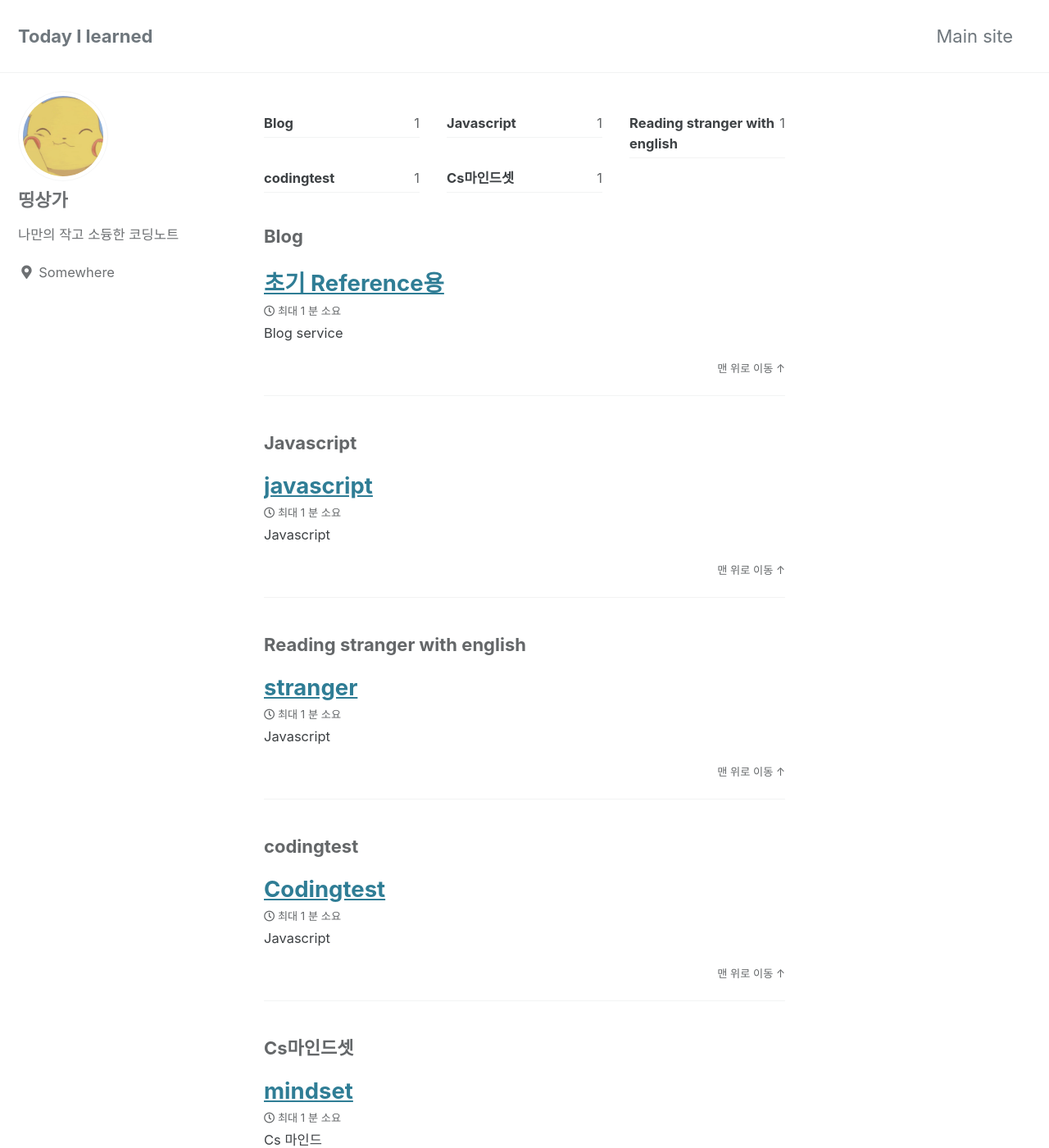
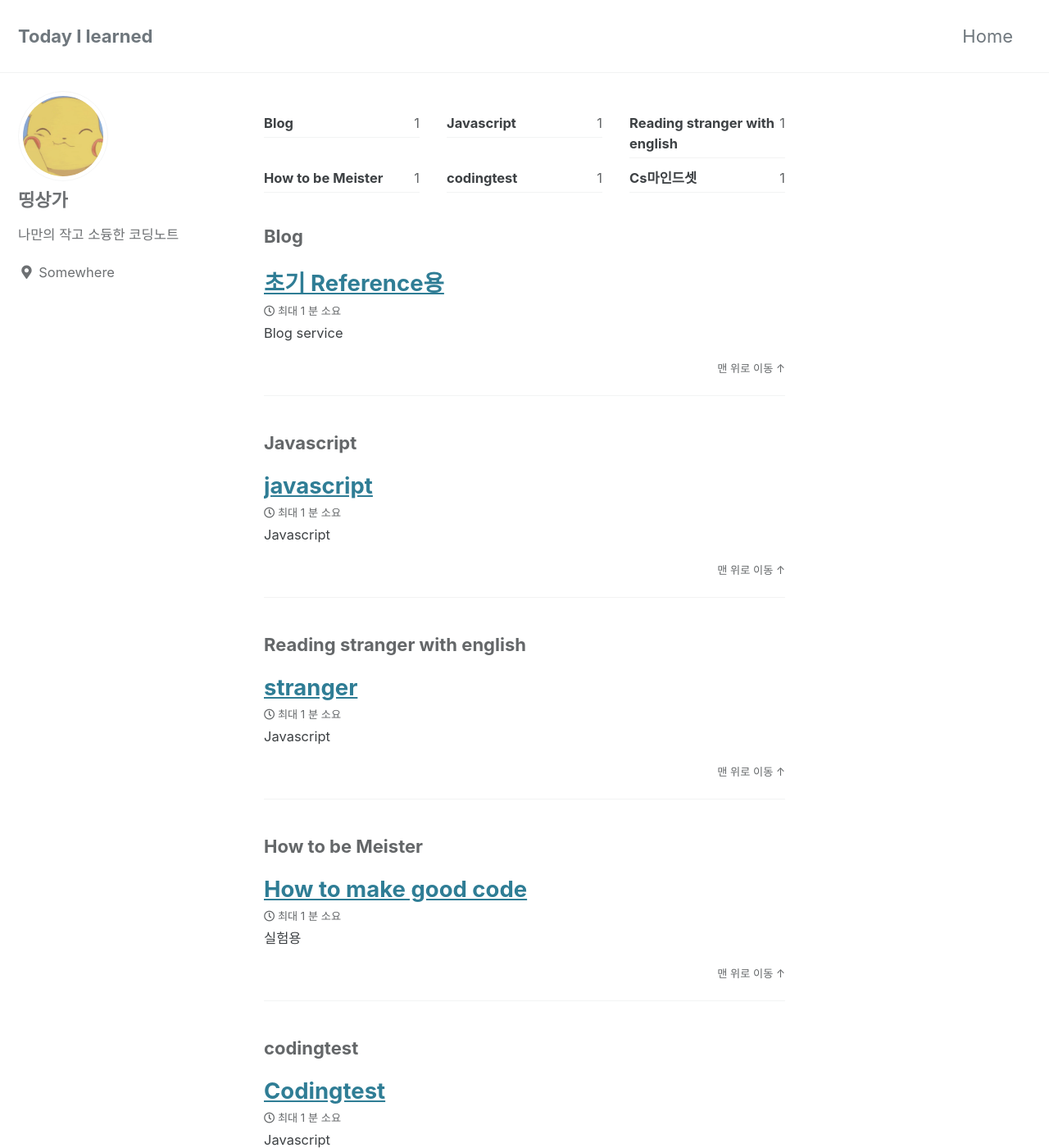
Before and after one commit to rlatjdgns7/rlatjdgns7.github.io, a Jekyll site: the page built from index.html, in a window 1280 px wide and 1400 px high. Shown: the whole window at 82% size. Built offline with Jekyll 4.4.1, drawn with Linux system fonts in a browser that asks for light colours; cached includes are drawn as plain includes; the list of posts is cut into pages by our own code; some of the changed lines change nothing that is shown.

Commit message:
headchange

```diff
--- a/_data/navigation.yml
+++ b/_data/navigation.yml
@@ -1,6 +1,6 @@
 # main links
 main:
-    - title: "Main site"
+    - title: "Home"
       url: https://rlatjdgns7.github.io
   # - title: "Sample Posts"
   #    url: /year-archive/
--- a/_posts/2021-08-14-goodcode.md
+++ b/_posts/2021-08-14-goodcode.md
@@ -0,0 +1,59 @@
+---
+title: "How to make good code"
+excerpt: "실험용"
+
+toc: true
+toc_sticky: true
+
+categories:
+   - How to be Meister
+tags:
+   - How to be Meister
+
+
+last_modified_at: 2021-08-14
+---
+
+# 1.좋은 코드
+
+## 좋은코드란?
+* 읽기 쉽게 작성된 코드
+* 중복이 없는 코드
+* 재사용이 용이한 코드
+</br>
+
+## 쓰이지 않는 코드
+쓰지는 않지만 불안해서 삭제하지 못하는 코드는 깨진 유리창 중 하나가 된다.
+> 이 불안감은 어디서 오는 것인가?
+
+1. 거리
+코드가 동작하는 곳과 코드가 정의 된 곳간의 물리적 거리가 멀면 파악하기 힘들어진다.
+
+2. 순수하지 않은 함수
+함수 외부의 어떤 값을 기반으로 동작하는 함수는 그 Side effect를 제어하기 어렵다.
+
+3. 응급처치를 한 코드
+중복으로 빼뒀지만 사용하는 곳에서 다른 로직을 추가해줘야 할때 Side effect가 두려워 함수에 입력을 추가하던가 옵션 값을 추가하여 내부서 억지로 처리할 떄 그 코드는 좋지 않은 코드가 될 확률이 높다.
+
+> 응급처치는 은행대출과도 같다 당장의 문제를 해결하는데 이 보다 좋은 해결책은 없다. 하지만 이는 언젠가는 반드시 갚아야만 하는 빚과 같다.
+
+
+# 2.좋지 않은 코드를 줄이기 위해서는 무엇을 해야만 하는가?
+
+## 추상화
+추출(extraction) : 특별한 기준 없이 끌어내는 것
+
+추상화(abstraction) : 어떤 대상의 중요한 요점들을 재해석하여 정리한 것이라고 해석할 수 있다.
+
+## 의존성을 드러내기 위한 추상화
+함수를 분리할 떄는 그 함수의 역할을 인지하고 하나의 역할만 하도록 정의해야 한다.
+
+즉 의존성을 드러내기 위함이 추출의 목적이 되야 한다.
+
+## 일관성 있는 코드
+일관성은 합의된 convention에 의해 형성된다. Ground rule이 중요한 이유이다.
+
+1. 일관성 있는 Naming
+2. 애플리케이션 전반에서 공통으로 사용되는 것들만 Top Level의 디렉토리에서 관리하고 나머지는 각각의 디렉토리에서 관리하는 것.
+
+# 3. 확장성 있는 코드를 짜라
```
Also changed, not shown: _pages/codingtest.md (added), _pages/csbasic.md (added), _pages/csmindset.md (added), _pages/javascript.md (added).
